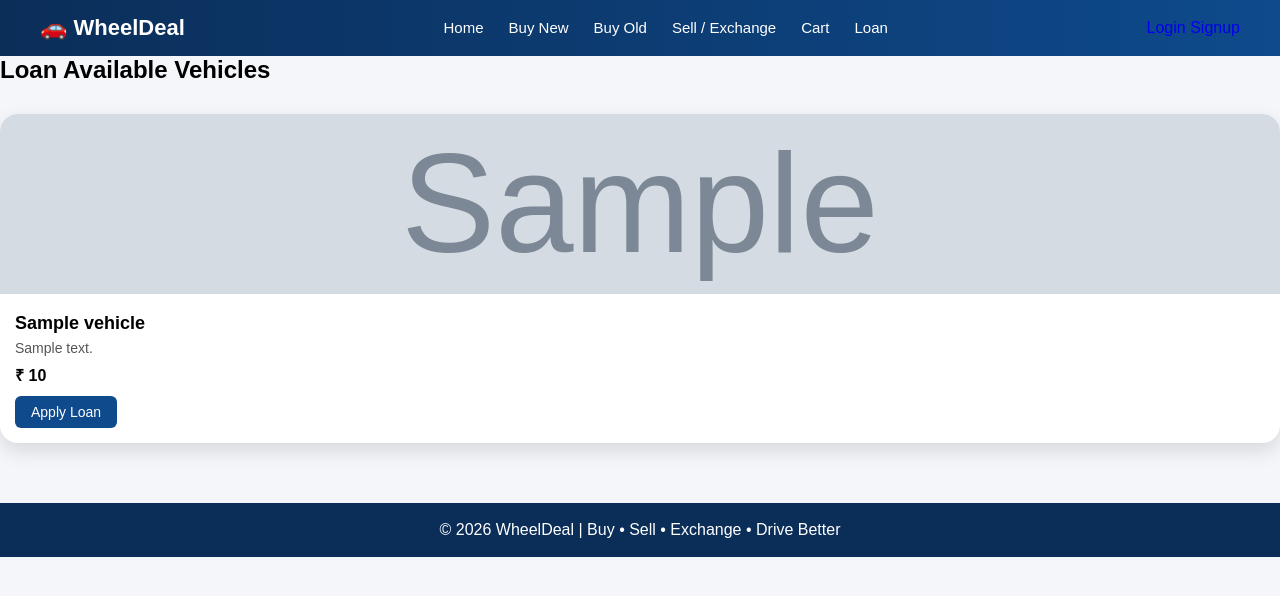
After one commit to Jeevabharathi-16/WheelDeal, a Django app: page /loan/ in a window 1280 px wide. The commit adds this page. Shown: the top 596 px of the page. Run offline with Django 5.2, Linux system fonts and the light colour scheme; tables that the repository leaves empty hold one stand-in row (values such as "Sample post"); grey boxes marked "Sample" are stand-in pictures.

Commit message:
Fixed loan error and UI updates

```diff
--- a/cars/urls.py
+++ b/cars/urls.py
@@ -11,6 +11,8 @@ urlpatterns = [
     path('decrease/<int:id>/', decrease, name='decrease'),
 
     path('sell/', sell_exchange, name='sell'),
+
+    path('loan/', loan_list, name='loan_list'),
     path('loan/<int:id>/', loan, name='loan'),
 
     path('signup/', signup, name='signup'),
--- a/cars/views.py
+++ b/cars/views.py
@@ -90,6 +90,12 @@ def sell_exchange(request):
     return render(request, 'sell.html')
 
 
+# ---------- LOAN LIST (⭐ THIS WAS MISSING ⭐) ----------
+def loan_list(request):
+    vehicles = Vehicle.objects.all()
+    return render(request, 'loan_list.html', {'vehicles': vehicles})
+
+
 # ---------- LOAN ----------
 def loan(request, id):
     v = Vehicle.objects.get(id=id)
--- a/static/style.css
+++ b/static/style.css
@@ -21,13 +21,13 @@ a {
 }
 
 /* ================= NAVBAR ================= */
-/* ================= NAVBAR ================= */
 .navbar {
     background: linear-gradient(to right, #0b2e59, #0e4a8c);
     padding: 15px 40px;
     display: flex;
     align-items: center;
     justify-content: space-between;
+    flex-wrap: wrap;
 }
 
 /* Logo */
@@ -42,9 +42,7 @@ a {
     display: flex;
     align-items: center;
     gap: 25px;
-    list-style: none;     /* removes bullet points */
-    margin: 0;
-    padding: 0;
+    list-style: none;
 }
 
 .nav-links li {
--- a/template/base.html
+++ b/template/base.html
@@ -7,23 +7,28 @@
 </head>
 <body>
 
-<!-- NAVBAR -->
 <nav class="navbar">
     <div class="logo">🚗 WheelDeal</div>
 
     <ul class="nav-links">
         <li><a href="/">Home</a></li>
-        <li><a href="#new">Buy New</a></li>
-        <li><a href="#old">Buy Old</a></li>
+        <li><a href="/#new">Buy New</a></li>
+        <li><a href="/#old">Buy Old</a></li>
         <li><a href="/sell/">Sell / Exchange</a></li>
         <li><a href="/cart/">Cart</a></li>
+        <li><a href="/loan/">Loan</a></li>
     </ul>
 
-    <div class="nav-btn">
-        <a href="/signup/">Signup</a>
-        <a href="/login/">Login</a>
+    <div class="auth-links">
+        {% if user.is_authenticated %}
+            <a href="/logout/" class="auth-btn logout">Logout</a>
+        {% else %}
+            <a href="/login/" class="auth-btn login">Login</a>
+            <a href="/signup/" class="auth-btn signup">Signup</a>
+        {% endif %}
     </div>
 </nav>
+
 
 {% block content %}{% endblock %}
 
--- /dev/null
+++ b/template/loan_list.html
@@ -0,0 +1,20 @@
+{% extends 'base.html' %}
+{% block content %}
+
+<h2 class="section-title">Loan Available Vehicles</h2>
+
+<div class="vehicle-grid">
+    {% for v in vehicles %}
+    <div class="vehicle-card">
+        <img src="{{ v.image.url }}">
+        <div class="vehicle-body">
+            <h3>{{ v.name }}</h3>
+            <p>{{ v.description }}</p>
+            <div class="price">₹ {{ v.price }}</div>
+            <a href="{% url 'loan' v.id %}" class="btn">Apply Loan</a>
+        </div>
+    </div>
+    {% endfor %}
+</div>
+
+{% endblock %}
```
Also changed, not shown: other parts of static/style.css (+42 -8 lines).
